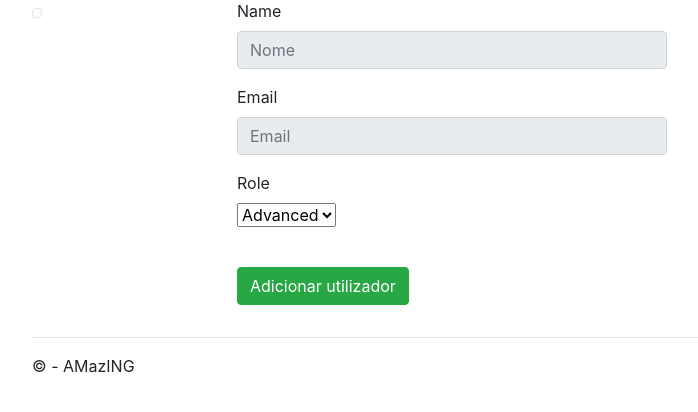
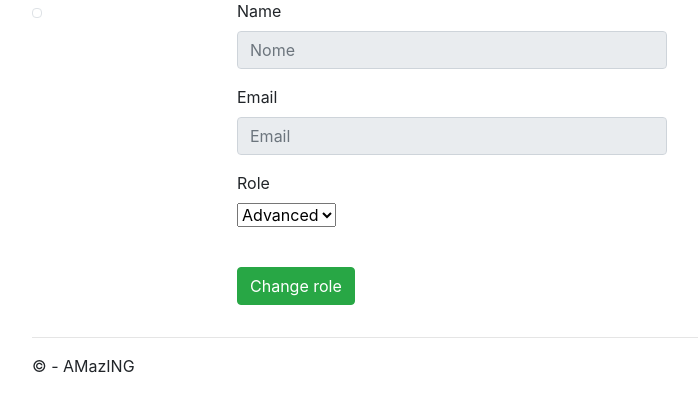
Before and after one commit to user-cube/AMazING, a Django app: template Frontend/app/templates/user/admin/listUsers/edit/editRole.html in a window 1280 px wide. Shown: the part 75-487 px from the top of the page, without its empty margins (53-751 px from the left). Run offline with Django 3.2, Linux system fonts and the light colour scheme; the template is opened without the code that fills it, so the values that code supplies are empty; parts of the project's set-up code (start-up, migrations or seed data) failed here and were passed over; some libraries are stand-ins or nearby versions.

Commit message:
change role

```diff
--- a/Frontend/app/templates/user/admin/listUsers/edit/editRole.html
+++ b/Frontend/app/templates/user/admin/listUsers/edit/editRole.html
@@ -53,7 +53,7 @@
                 <div class="form-group">
                     <label class="col-md-4 control-label"></label>
                     <div class="col-md-4">
-                        <input type="submit" value="Adicionar utilizador" class="btn btn-success"/>
+                        <input type="submit" value="Change role" class="btn btn-success"/>
                     </div>
                 </div>
             </form>
```
